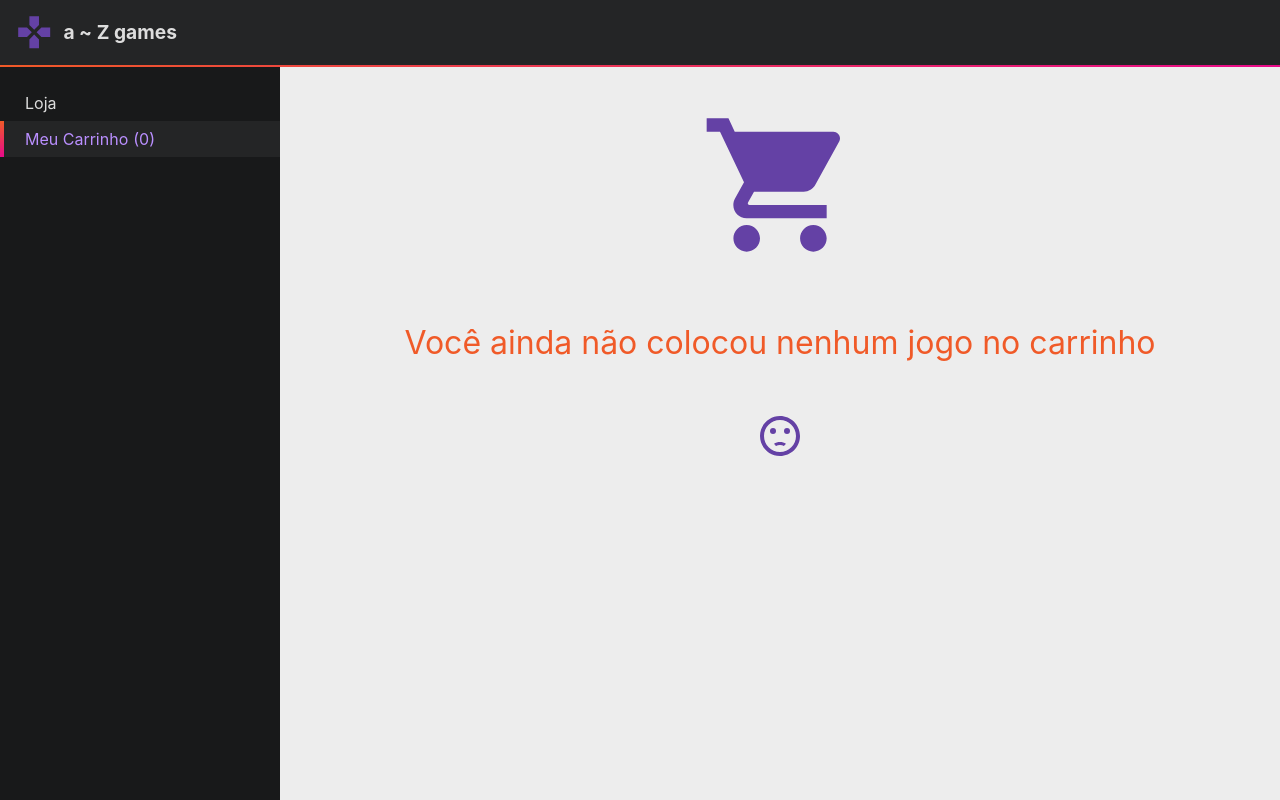
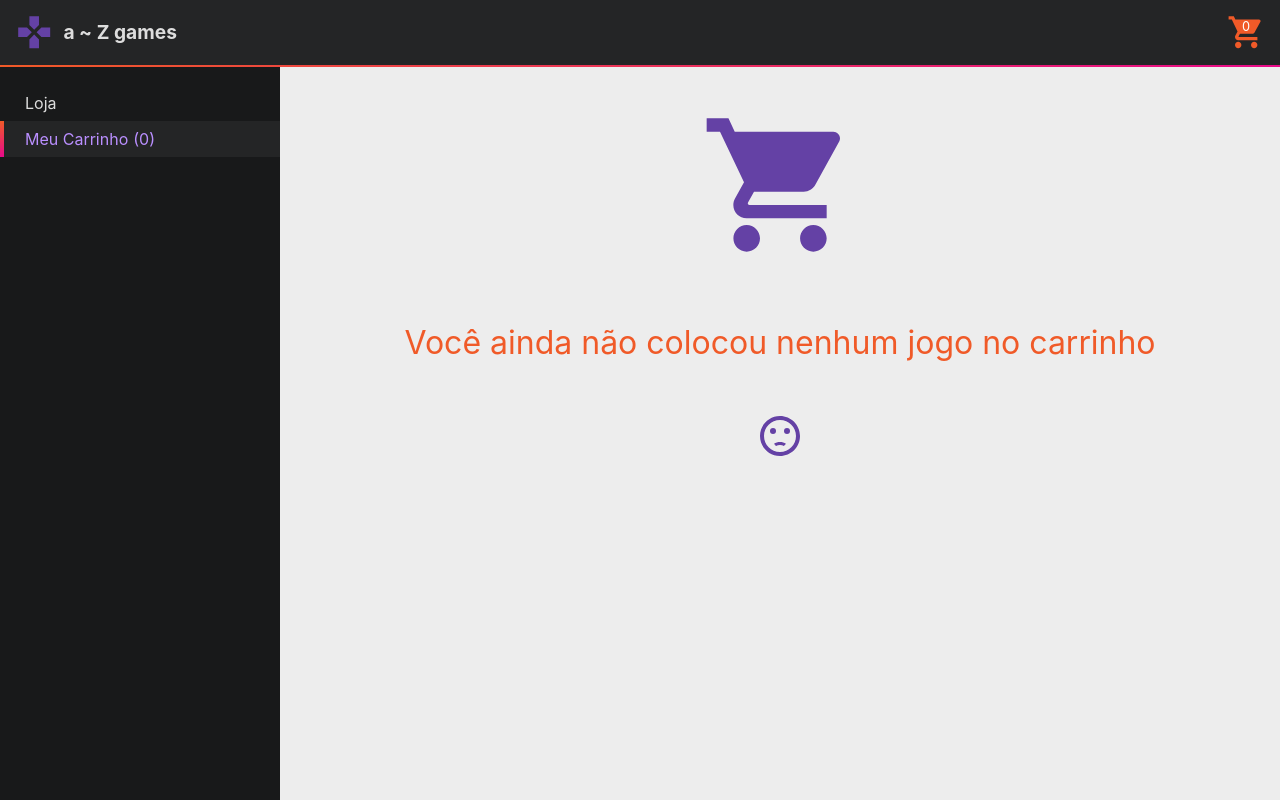
Before and after one commit to oiesc/games-ecommerce, a React (Create React App) app: page /meu-carrinho in a window 1280 px wide. Built offline with nearby package versions, Linux system fonts and the light colour scheme.

Commit message:
add icon card in header

```diff
--- a/src/components/Carrinho/Carrinho.style.js
+++ b/src/components/Carrinho/Carrinho.style.js
@@ -193,7 +193,7 @@ export const Button = styled.div`
     margin: 20px;
     margin-right: 0;
     max-width: 200px;
-    cursor: pointer;
+    cursor: ${props => props.finalizar ? 'pointer' : 'normal'};
     border: ${props => props.finalizar ? 'none' : '1px solid rgba(0,0,0,0.13)'};
     background: ${props => props.finalizar ?
         "linear-gradient(to right, #0074D9 50%, #2ECC40 50%)" : "transparent"};
--- a/src/components/Header/Header.js
+++ b/src/components/Header/Header.js
@@ -1,8 +1,11 @@
 import React from 'react'
-import { Wrapper, Logo, NavLink } from './Header.style'
+import { Wrapper, Logo, NavLink, RightIcons } from './Header.style'
 import GamesIcon from '@material-ui/icons/Games';
+import ShoppingCartIcon from '@material-ui/icons/ShoppingCart';
+import { useSelector } from 'react-redux';
 
 const Header = () => {
+    const length = useSelector(state => state.carrinho.length);
     return (
         <Wrapper>
             <Logo>
@@ -11,6 +14,14 @@ const Header = () => {
                     <div>a ~ Z games</div>
                 </NavLink>
             </Logo>
+            <RightIcons>
+                <NavLink exact to="/meu-carrinho">
+                    <div>
+                        <ShoppingCartIcon style={{ fontSize: '2em' }} />
+                    </div>
+                    <div> {length} </div>
+                </NavLink>
+            </RightIcons>
         </Wrapper>
     )
 }
--- a/src/components/Header/Header.style.js
+++ b/src/components/Header/Header.style.js
@@ -57,3 +57,19 @@ export const NavLink = styled(Link)`
         color: #e80a89;
     }
 `
+export const RightIcons = styled.div`
+    display: flex;
+    margin-right: 15px;
+    user-select: none;
+    > a div:first-child {
+        color: #f05a28;
+    }
+    > a div:last-child {
+        position: absolute;
+        color: white;
+        margin-top: -12px;
+        width: 19px;
+        font-size: 0.8em;
+        font-weight: normal;
+    }
+`
```
